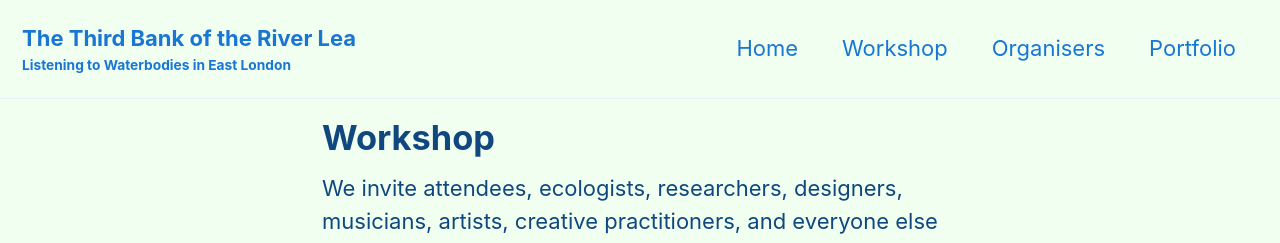
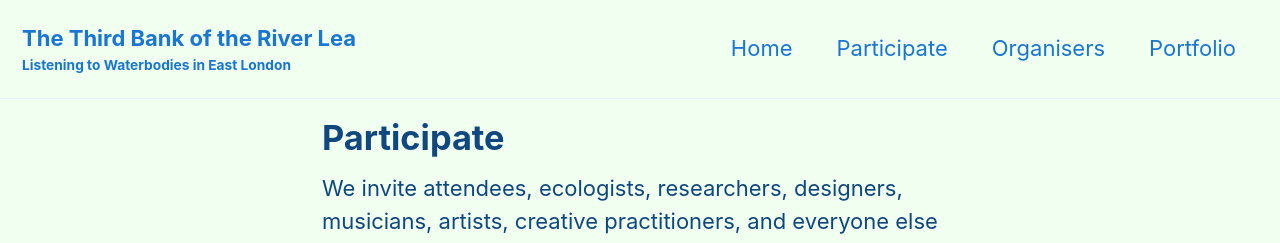
Before and after one commit to thechaoslab/thirdbank.io, a Jekyll site: the page built from _pages/workshop.md, in a window 1280 px wide and 900 px high. Shown: the top 243 px of the window. Built offline with Jekyll 4.4.1, drawn with Linux system fonts in a browser that asks for light colours; cached includes are drawn as plain includes.

Commit message:
change participate page name

```diff
--- a/_data/navigation.yml
+++ b/_data/navigation.yml
@@ -4,8 +4,8 @@ main:
   #   url: https://mmistakes.github.io/minimal-mistakes/docs/quick-start-guide/
   - title: "Home"
     url: /
-  - title: "Workshop"
-    url: /workshop/
+  - title: "Participate"
+    url: /participate/
   - title: "Organisers"
     url: /organisers/
   - title: "Portfolio"
--- a/_pages/workshop.md
+++ b/_pages/workshop.md
@@ -1,7 +1,7 @@
 ---
 layout: single
-title: "Workshop"
-permalink: /workshop/
+title: "Participate"
+permalink: /participate/
 author_profile: false
 ---
 
```
Also changed, not shown: 7 other files.
